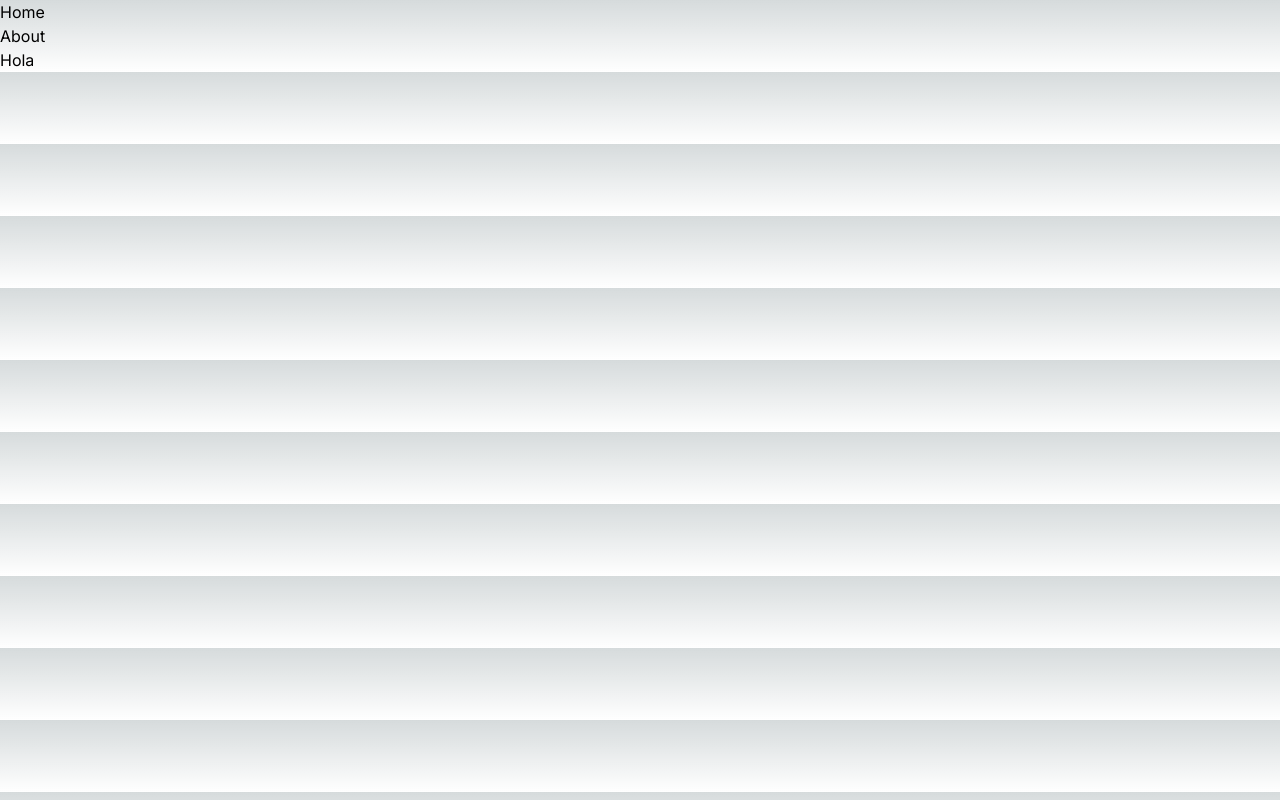
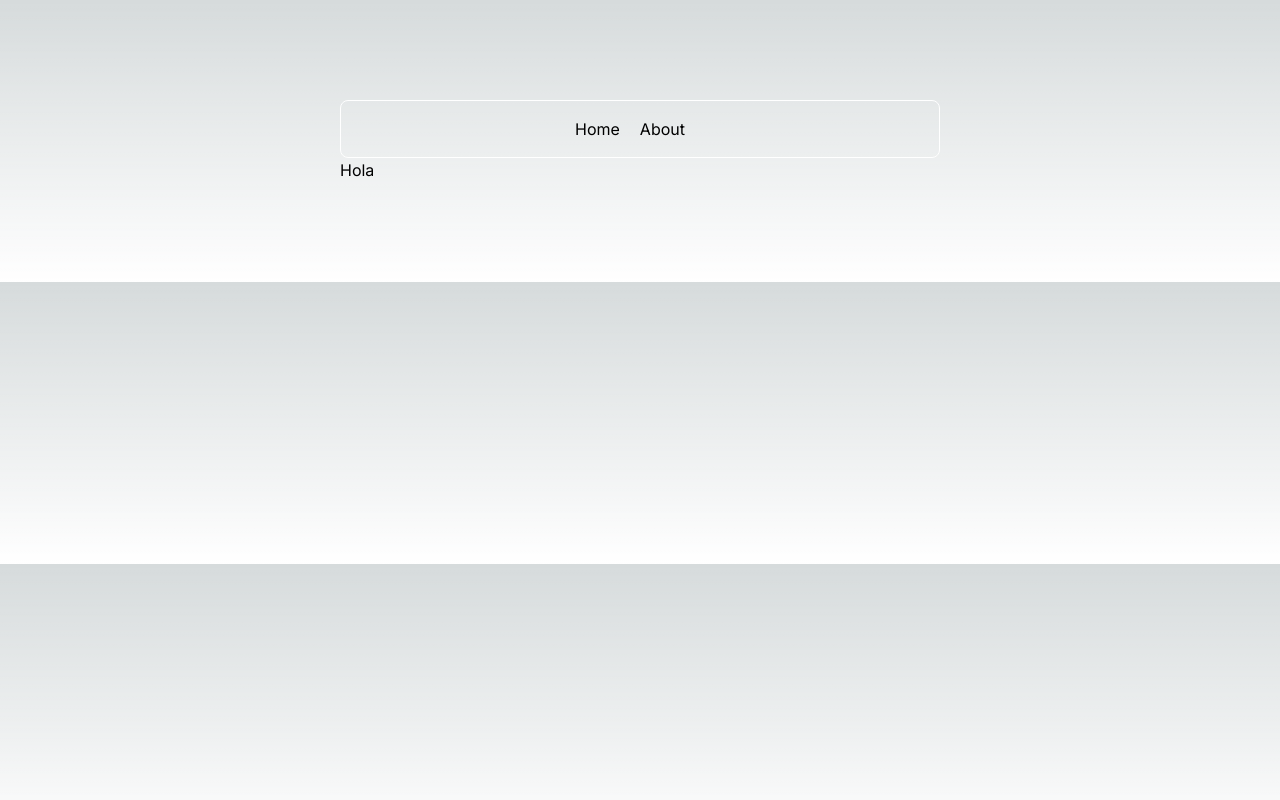
Before and after one commit to DavidReque/next-app, a Next.js app: page / in a window 1280 px wide. Built offline with nearby package versions, Linux system fonts and the light colour scheme.

Commit message:
Navigation styles

```diff
--- a/app/components/Navigation.jsx
+++ b/app/components/Navigation.jsx
@@ -14,11 +14,11 @@ function Navigation () {
 
   return (
     <div>
-      <header>
-        <nav>
-          <ul>
+      <header className='border border-solid border-white rounded-lg p-4'>
+        <nav className='flex justify-center'>
+          <ul className='inline-block sm:flex sm:justify-end'>
             {links.map(({ label, route }) => (
-              <li key={route}>
+              <li key={route} className='hover:underline mr-5'>
                 <Link href={route}>
                   {label}
                 </Link>
--- a/app/globals.css
+++ b/app/globals.css
@@ -25,3 +25,9 @@ body {
     )
     rgb(var(--background-start-rgb));
 }
+
+body {
+  padding: 100px;
+  max-width: 800px;
+  margin: 0 auto;
+}
```
